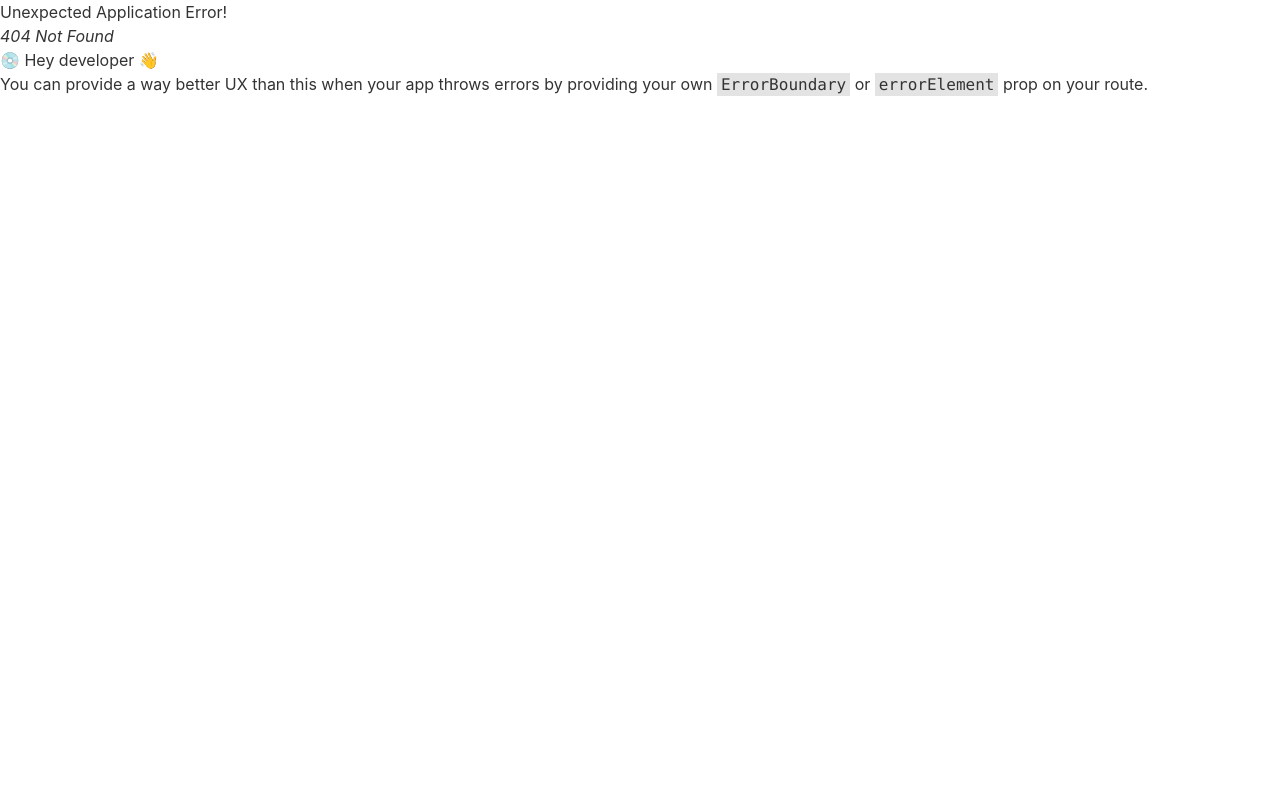
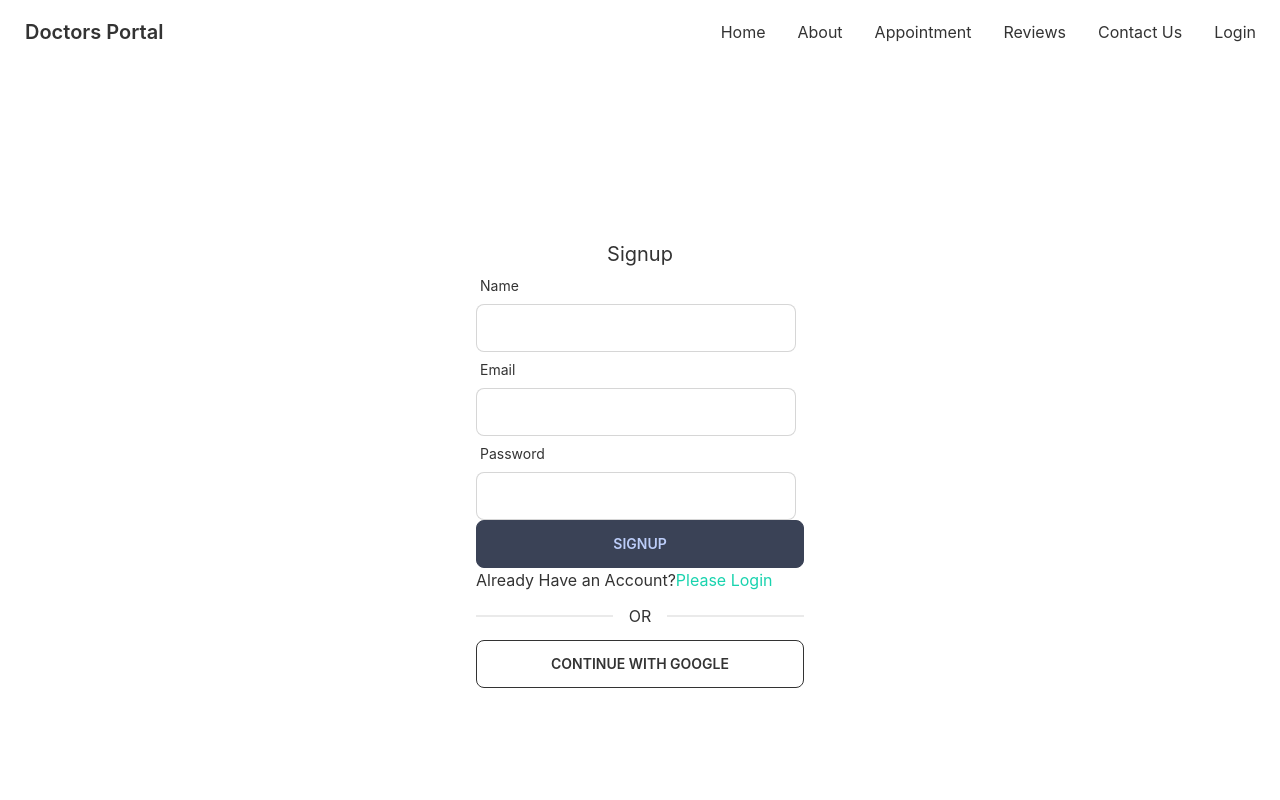
Before and after one commit to wahid30/doctors-portal-client, a React (Create React App) app: page /signup in a window 1280 px wide. Before the commit this address had no page. Shown: the top 800 px of the page. Built offline with nearby package versions, Linux system fonts and the light colour scheme.

Commit message:
added signup

```diff
--- /dev/null
+++ b/src/Pages/SignUp/SignUp.js
@@ -0,0 +1,81 @@
+import React from "react";
+import { useForm } from "react-hook-form";
+import { Link } from "react-router-dom";
+
+const SignUp = () => {
+  const {
+    register,
+    handleSubmit,
+    watch,
+    formState: { errors },
+  } = useForm();
+
+  const handleSignUp = (data) => {
+    console.log(data);
+  };
+
+  return (
+    <div className="h-[800px] flex justify-center items-center">
+      <div className="w-96 p-7">
+        <h2 className="text-xl text-center">Signup</h2>
+        <form onSubmit={handleSubmit(handleSignUp)}>
+          <div className="form-control w-full max-w-xs">
+            <label className="label">
+              <span className="label-text">Name</span>
+            </label>
+            <input
+              type="text"
+              {...register("name")}
+              className="input input-bordered w-full max-w-xs"
+            />
+          </div>
+          <div className="form-control w-full max-w-xs">
+            <label className="label">
+              <span className="label-text">Email</span>
+            </label>
+            <input
+              type="email"
+              {...register("email", { required: true })}
+              className="input input-bordered w-full max-w-xs"
+            />
+          </div>
+
+          <div className="form-control w-full max-w-xs">
+            <label className="label">
+              <span className="label-text">Password</span>
+            </label>
+            <input
+              type="password"
+              {...register("password", {
+                required: "Password must required",
+                minLength: {
+                  value: 6,
+                  message: "Password must be at least 6 characters",
+                },
+              })}
+              className="input input-bordered w-full max-w-xs"
+            />
+            {errors.password && (
+              <p className="text-red-500">{errors.password.message}</p>
+            )}
+          </div>
+          <input
+            className="btn btn-accent w-full"
+            value="signup"
+            type="submit"
+          />
+        </form>
+        <p>
+          Already Have an Account?
+          <Link className="text-secondary" to="/login">
+            Please Login
+          </Link>
+        </p>
+        <div className="divider">OR</div>
+        <button className="btn btn-outline w-full">continue with google</button>
+      </div>
+    </div>
+  );
+};
+
+export default SignUp;
--- a/src/Routes/Routes/Routes.js
+++ b/src/Routes/Routes/Routes.js
@@ -3,6 +3,7 @@
 import Appointment from "../../Pages/Appointment/Appointment/Appointment";
 import Home from "../../Pages/Home/Home/Home";
 import Login from "../../Pages/Login/Login";
+import SignUp from "../../Pages/SignUp/SignUp";
 
 export const router = createBrowserRouter([
   {
@@ -18,6 +19,10 @@
         element: <Login></Login>,
       },
       {
+        path: "/signup",
+        element: <SignUp></SignUp>,
+      },
+      {
         path: "/appointment",
         element: <Appointment></Appointment>,
       },
```
